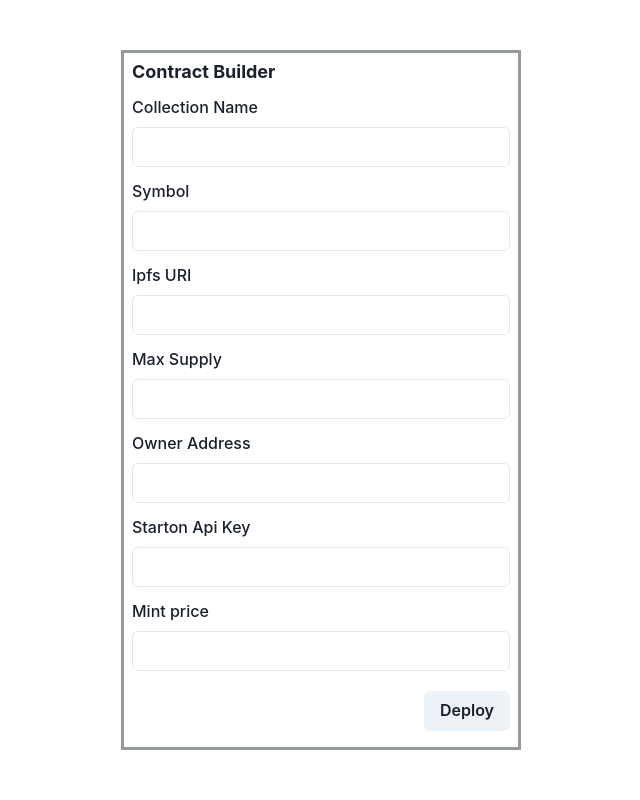
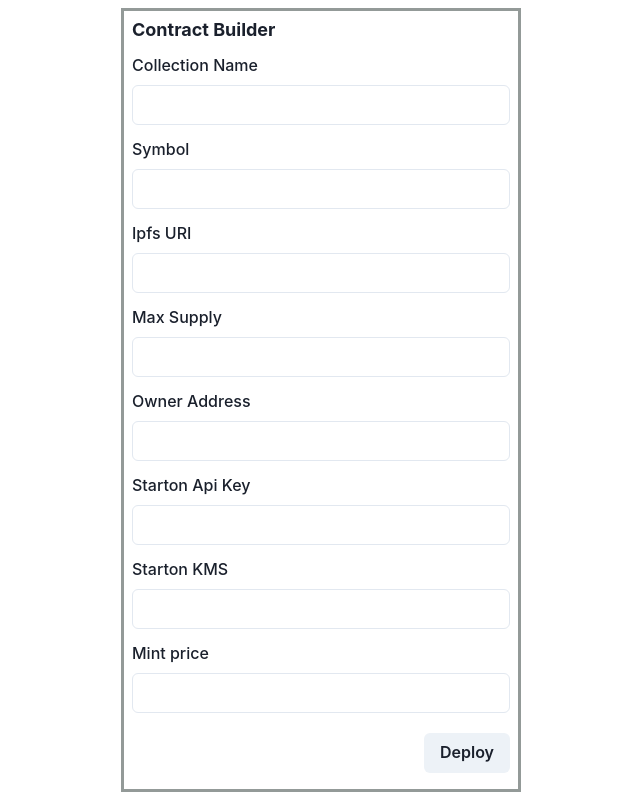
Before and after one commit to zkshop/hackaton-starton, a Next.js app in the folder app/: page / in a window 1280 px wide. Shown: the whole page, without its empty margins (319-959 px from the left). Built offline with nearby package versions, Linux system fonts and the light colour scheme.

Commit message:
feat: add starton KMS into the form

```diff
--- a/app/pages/contract/index.ts
+++ b/app/pages/contract/index.ts
@@ -25,6 +25,7 @@ export function ContractService(apiKey: string): ContractApi {
       symbol,
       ipfsURI,
       maxSupply,
+      startonKms,
       price,
     }) => {
       await starton.post("/v3/smart-contract/from-bytecode", {
@@ -43,7 +44,7 @@ export function ContractService(apiKey: string): ContractApi {
         abi,
         bytecode,
         compilerVersion: "0.8.17",
-        signerWallet: "0x5497871aFAbBfF5482BD89Fcf23f6D490386cD19",
+        signerWallet: startonKms,
       });
     },
   };
--- a/app/pages/form/schema.ts
+++ b/app/pages/form/schema.ts
@@ -8,5 +8,6 @@ export const CONTRACT_BUILDER_SCHEMA = yup.object().shape({
   maxSupply: yup.number().required(REQUIRED).min(0, NOT_A_NUMBER),
   ownerAddress: yup.string().required(REQUIRED),
   startonApiKey: yup.string().required(REQUIRED),
+  startonKms: yup.string().required(REQUIRED),
   price: yup.number().required(REQUIRED).min(0, NOT_A_NUMBER),
 });
--- a/app/pages/form/types.ts
+++ b/app/pages/form/types.ts
@@ -5,5 +5,6 @@ export type FormValues = {
     maxSupply: number;
     ownerAddress: string;
     startonApiKey: string;
+    startonKms: string;
     price: number;
   };
--- a/app/pages/index.tsx
+++ b/app/pages/index.tsx
@@ -58,6 +58,11 @@ export default function Home() {
                 type="string"
                 label="Starton Api Key"
               />
+              <FormInput
+                name="startonKms"
+                type="string"
+                label="Starton KMS"
+              />
               <FormInput name="price" type="number" label="Mint price" />
             </Box>
 
```
